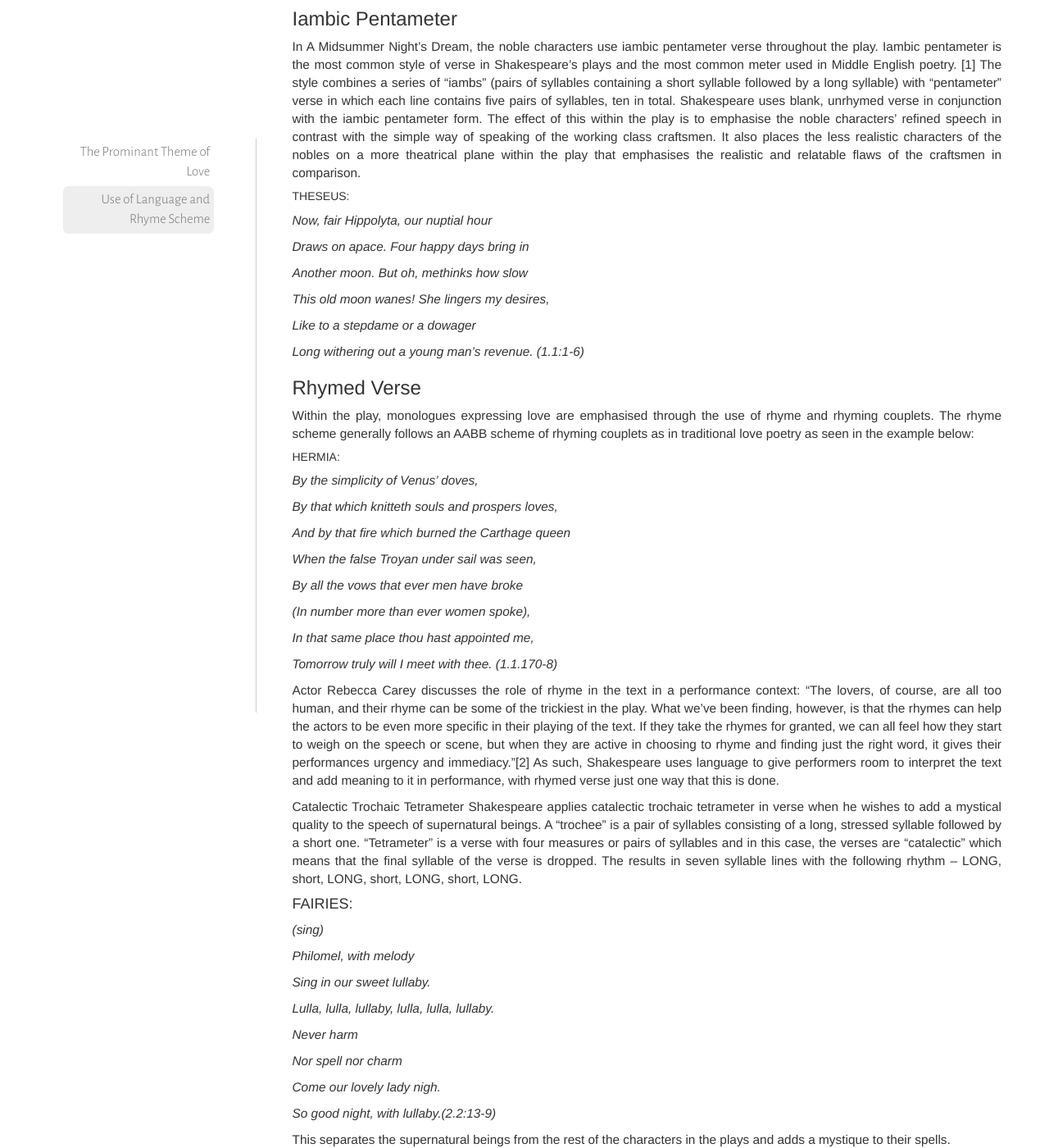
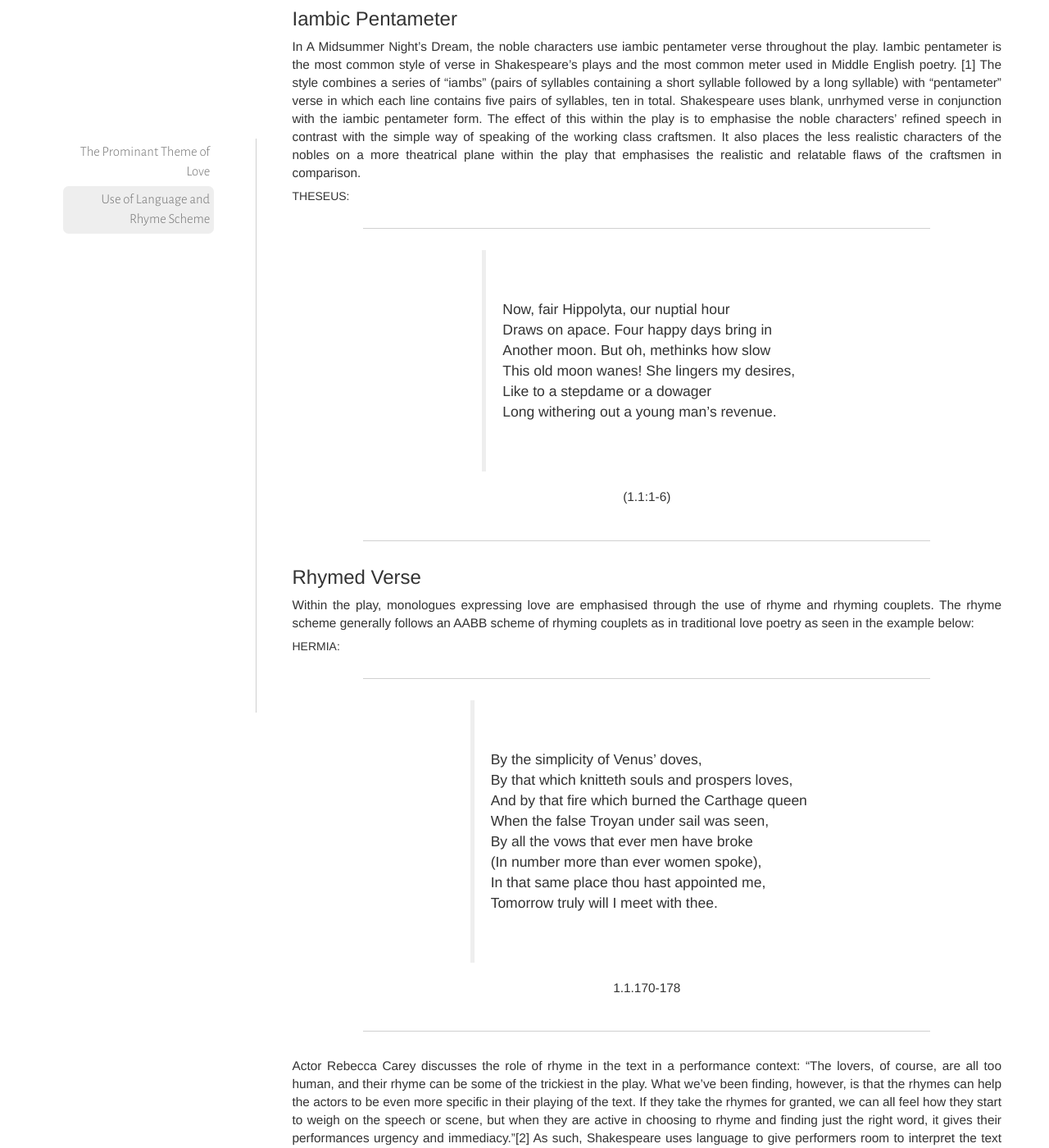
Before and after one commit to iahmed0/SU-LOSP.github.io, a Jekyll site: the page built from _analyses/mid_summer_nights_dream/index.md, in a window 1280 px wide and 1400 px high, scrolled down 2419 px. Shown: the whole window at 82% size. Built offline with Jekyll 4.4.1, drawn with Linux system fonts in a browser that asks for light colours; some of the changed text lies outside the part shown.

Commit message:
MND: fix quotes

```diff
--- a/_analyses/mid_summer_nights_dream/index.md
+++ b/_analyses/mid_summer_nights_dream/index.md
@@ -52,38 +52,32 @@ The effect of this within the play is to emphasise the noble characters’ refin
 
 ##### THESEUS:
 
-*Now, fair Hippolyta, our nuptial hour*
-
-*Draws on apace. Four happy days bring in*
-
-*Another moon. But oh, methinks how slow*
-
-*This old moon wanes! She lingers my desires,*
-
-*Like to a stepdame or a dowager*
-
-*Long withering out a young man’s revenue. (1.1:1-6)*
+<figure markdown="block">
+>Now, fair Hippolyta, our nuptial hour
+>Draws on apace. Four happy days bring in
+>Another moon. But oh, methinks how slow
+>This old moon wanes! She lingers my desires,
+>Like to a stepdame or a dowager
+>Long withering out a young man’s revenue.
+<figcaption>(1.1:1-6)</figcaption>
+</figure>
 
 ### Rhymed Verse
 Within the play, monologues expressing love are emphasised through the use of rhyme and rhyming couplets. The rhyme scheme generally follows an AABB scheme of rhyming couplets as in traditional love poetry as seen in the example below:
 
 ##### HERMIA:
 
-*By the simplicity of Venus' doves,*
-
-*By that which knitteth souls and prospers loves,*
-
-*And by that fire which burned the Carthage queen*
-
-*When the false Troyan under sail was seen,*
-
-*By all the vows that ever men have broke*
-
-*(In number more than ever women spoke),*
-
-*In that same place thou hast appointed me,*
-
-*Tomorrow truly will I meet with thee. (1.1.170-8)*
+<figure markdown="block">
+>By the simplicity of Venus' doves,
+>By that which knitteth souls and prospers loves,
+>And by that fire which burned the Carthage queen
+>When the false Troyan under sail was seen,
+>By all the vows that ever men have broke
+>(In number more than ever women spoke),
+>In that same place thou hast appointed me,
+>Tomorrow truly will I meet with thee.
+<figcaption>1.1.170-178</figcaption>
+</figure>
 
 Actor Rebecca Carey discusses the role of rhyme in the text in a performance context:
 “The lovers, of course, are all too human, and their rhyme can be some of the trickiest in the play. What we've been finding, however, is that the rhymes can help the actors to be even more specific in their playing of the text. If they take the rhymes for granted, we can all feel how they start to weigh on the speech or scene, but when they are active in choosing to rhyme and finding just the right word, it gives their performances urgency and immediacy.”[2]
@@ -95,21 +89,17 @@ Shakespeare applies catalectic trochaic tetrameter in verse when he wishes to ad
 
 #### FAIRIES:
 
-*(sing)*
-
-*Philomel, with melody*
-
-*Sing in our sweet lullaby.*
-
-*Lulla, lulla, lullaby, lulla, lulla, lullaby.*
-
-*Never harm*
-
-*Nor spell nor charm*
-
-*Come our lovely lady nigh.*
-
-*So good night, with lullaby.(2.2:13-9)*
+<figure markdown="block">
+>(sing)
+>Philomel, with melody
+>Sing in our sweet lullaby.
+>Lulla, lulla, lullaby, lulla, lulla, lullaby.
+>Never harm
+>Nor spell nor charm
+>Come our lovely lady nigh.
+>So good night, with lullaby.
+<figcaption>2.2:13-9</figcaption>
+</figure>
 
 This separates the supernatural beings from the rest of the characters in the plays and adds a mystique to their spells.
 
@@ -118,14 +108,12 @@ Like in other Shakespeare plays such as As You Like It and Henry V, prose is use
 
 ##### BOTTOM:
 
-*Not a word of me. All that I will tell you is, that*
-
-*the duke hath dined. Get your apparel together,*
-
-*good strings to your beards, new ribbons to your*
-
-*pumps; meet presently at the palace; every man look*
-
-*o'er his part; for the short and the long is, our*
-
-*play is preferred. (4.2:15-20)*
+<figure markdown="block">
+>Not a word of me. All that I will tell you is, that
+>the duke hath dined. Get your apparel together,
+>good strings to your beards, new ribbons to your
+>pumps; meet presently at the palace; every man look
+>o'er his part; for the short and the long is, our
+>play is preferred.
+<figcaption>4.2:15-20</figcaption>
+</figure>
```
